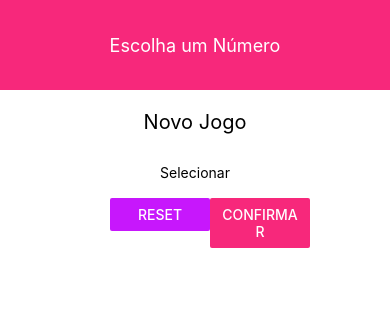
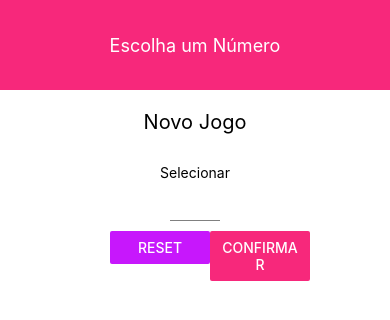
Before and after one commit to thuansilva/Guess-a-Number-App, a React Native app: screen / in a window 390 px wide. Shown: the top 320 px of the page. Built offline with nearby package versions, Linux system fonts and the light colour scheme.

Commit message:
:construction: Configuring & Styling a TextInput

```diff
--- /dev/null
+++ b/components/Input.js
@@ -0,0 +1,21 @@
+import React from 'react';
+import { TextInput, StyleSheet } from 'react-native';
+
+
+const Input = (props) => (
+  <TextInput
+    {...props}
+    style={{ ...styles.input, ...props.style }}
+  />
+);
+
+const styles = StyleSheet.create({
+  input: {
+    height: 30,
+    borderBottomColor: 'grey',
+    borderBottomWidth: 1,
+    marginVertical: 10,
+  },
+});
+
+export default Input;
--- a/screens/StartGameScreen.js
+++ b/screens/StartGameScreen.js
@@ -1,10 +1,11 @@
 /* eslint-disable no-unused-vars */
 import React from 'react';
 import {
-  Text, View, StyleSheet, Button, TextInput,
+  Text, View, StyleSheet, Button,
 } from 'react-native';
 
 import Card from '../components/Card';
+import Input from '../components/Input';
 import Colors from '../constants/colors';
 
 const StartGameScreen = (props) => (
@@ -12,7 +13,14 @@
     <Text style={styles.title}>Novo Jogo</Text>
     <Card style={styles.inputContainer}>
       <Text>Selecionar</Text>
-      <TextInput />
+      <Input
+        style={styles.input}
+        blurOnSubmit
+        autoCapitalize="none"
+        autoCorrect={false}
+        keyboardType="number-pad"
+        maxLength={2}
+      />
       <View style={styles.buttonContainer}>
         <View style={styles.button}>
           <Button
@@ -58,6 +66,10 @@
   button: {
     width: 100,
   },
+  input: {
+    width: 50,
+    textAlign: 'center',
+  },
 });
 
 export default StartGameScreen;
```
Also changed, not shown: .eslintrc.json.
